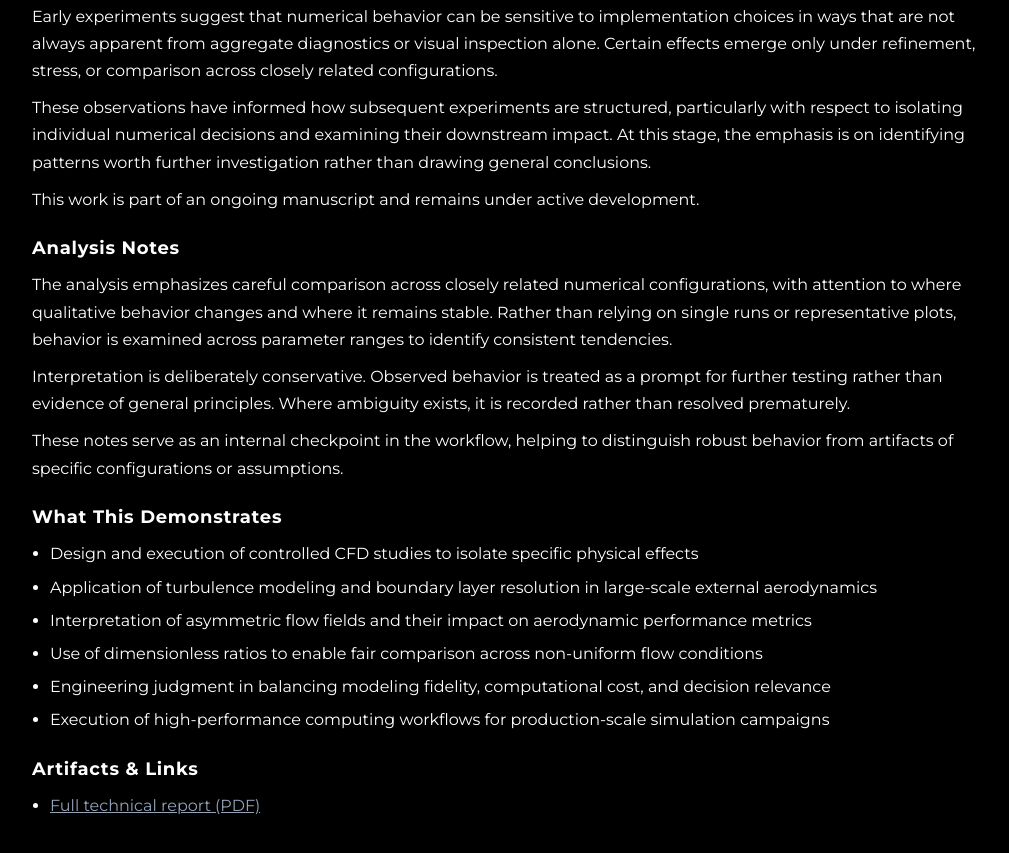
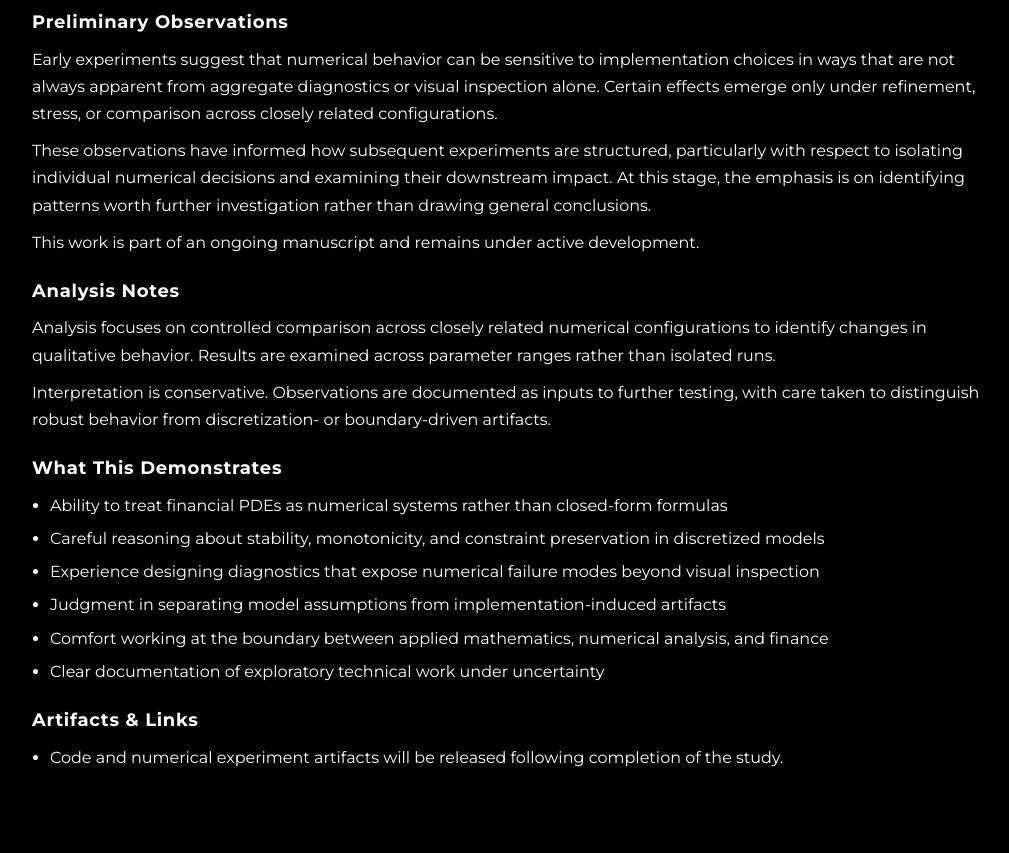
Before and after one commit to Bpsridha/portfolio, a website: page projects/struct-bs-eqn.html in a window 1280 px wide. Shown: the part 1641-2494 px from the top of the page, without its empty margins (128-1137 px from the left). Drawn offline with Linux system fonts and the light colour scheme.

Commit message:
Add Black–Scholes numerical stability project

```diff
--- a/assets/projects.js
+++ b/assets/projects.js
@@ -35,10 +35,10 @@
   },
   {
     id: "struct-bs-eqn",
-    title: "Numerical Model Risk and Structure Preservation in Black Scholes Equation",
+    title: "Numerical Stability and No-Arbitrage Violations in Discretized Black Scholes Models",
     description: "Diagnosing discretization-induced violations of no-arbitrage structure in finite difference schemes for Black Scholes equation.",
     url: "projects/struct-bs-eqn.html",
-    coverImage: "",
+    coverImage: "assets/bs-project-cover.png",
     featured: false
   }
 ];
--- a/projects/struct-bs-eqn.html
+++ b/projects/struct-bs-eqn.html
@@ -267,7 +267,7 @@
 <body>
   <a class="home-link" href="/index.html">Balaji Sridhar</a>
   <div class="theme-toggle" role="button" aria-label="Toggle theme">Light / Dark</div>
-  <main class="project-page" data-project-id="cornering-aerodynamics-fsae" style="--project-cover: url('/assets/cornering_car/cornering_car.png');">
+  <main class="project-page" data-project-id="struct-bs-eqn" style="--project-cover: url('/assets/bs-project-cover.png');">
     <nav class="top-nav" aria-label="Page links">
       <a href="/projects.html">&lt; Back to Projects</a>
     </nav>
@@ -281,7 +281,7 @@
         <p class="project-hero__kicker">Independent Research | Ongoing</p>
 
         <h1 class="project-hero__title">
-          Numerical Model Risk and Structure Preservation in Black Scholes Equation
+          Numerical Stability and No-Arbitrage Violations in Discretized Black Scholes Models
         </h1>
 
         <p class="project-hero__subtitle">
@@ -352,9 +352,12 @@
 
     <section id="analysis-notes">
       <h2>Analysis Notes</h2>
-      <p>The analysis emphasizes careful comparison across closely related numerical configurations, with attention to where qualitative behavior changes and where it remains stable. Rather than relying on single runs or representative plots, behavior is examined across parameter ranges to identify consistent tendencies.</p>
-      <p>Interpretation is deliberately conservative. Observed behavior is treated as a prompt for further testing rather than evidence of general principles. Where ambiguity exists, it is recorded rather than resolved prematurely.</p>
-      <p>These notes serve as an internal checkpoint in the workflow, helping to distinguish robust behavior from artifacts of specific configurations or assumptions.</p>
+      <p>
+        Analysis focuses on controlled comparison across closely related numerical configurations to identify changes in qualitative behavior. Results are examined across parameter ranges rather than isolated runs.
+      </p>
+      <p>
+        Interpretation is conservative. Observations are documented as inputs to further testing, with care taken to distinguish robust behavior from discretization- or boundary-driven artifacts.
+      </p>
     </section>
 
 
@@ -362,12 +365,12 @@
     <section id="what-this-demonstrates">
       <h2>What This Demonstrates</h2>
       <ul>
-        <li>Design and execution of controlled CFD studies to isolate specific physical effects</li>
-        <li>Application of turbulence modeling and boundary layer resolution in large-scale external aerodynamics</li>
-        <li>Interpretation of asymmetric flow fields and their impact on aerodynamic performance metrics</li>
-        <li>Use of dimensionless ratios to enable fair comparison across non-uniform flow conditions</li>
-        <li>Engineering judgment in balancing modeling fidelity, computational cost, and decision relevance</li>
-        <li>Execution of high-performance computing workflows for production-scale simulation campaigns</li>
+        <li>Ability to treat financial PDEs as numerical systems rather than closed-form formulas</li>
+        <li>Careful reasoning about stability, monotonicity, and constraint preservation in discretized models</li>
+        <li>Experience designing diagnostics that expose numerical failure modes beyond visual inspection</li>
+        <li>Judgment in separating model assumptions from implementation-induced artifacts</li>
+        <li>Comfort working at the boundary between applied mathematics, numerical analysis, and finance</li>
+        <li>Clear documentation of exploratory technical work under uncertainty</li>
       </ul>
     </section>
 
@@ -375,9 +378,10 @@
     <section id="artifacts-links">
       <h2>Artifacts &amp; Links</h2>
       <ul>
-        <li><a href="/assets/cornering_car/cornering_report.pdf">Full technical report (PDF)</a></li>
+        <li>Code and numerical experiment artifacts will be released following completion of the study.</li>
       </ul>
     </section>
+
 
   </main>
 
```
